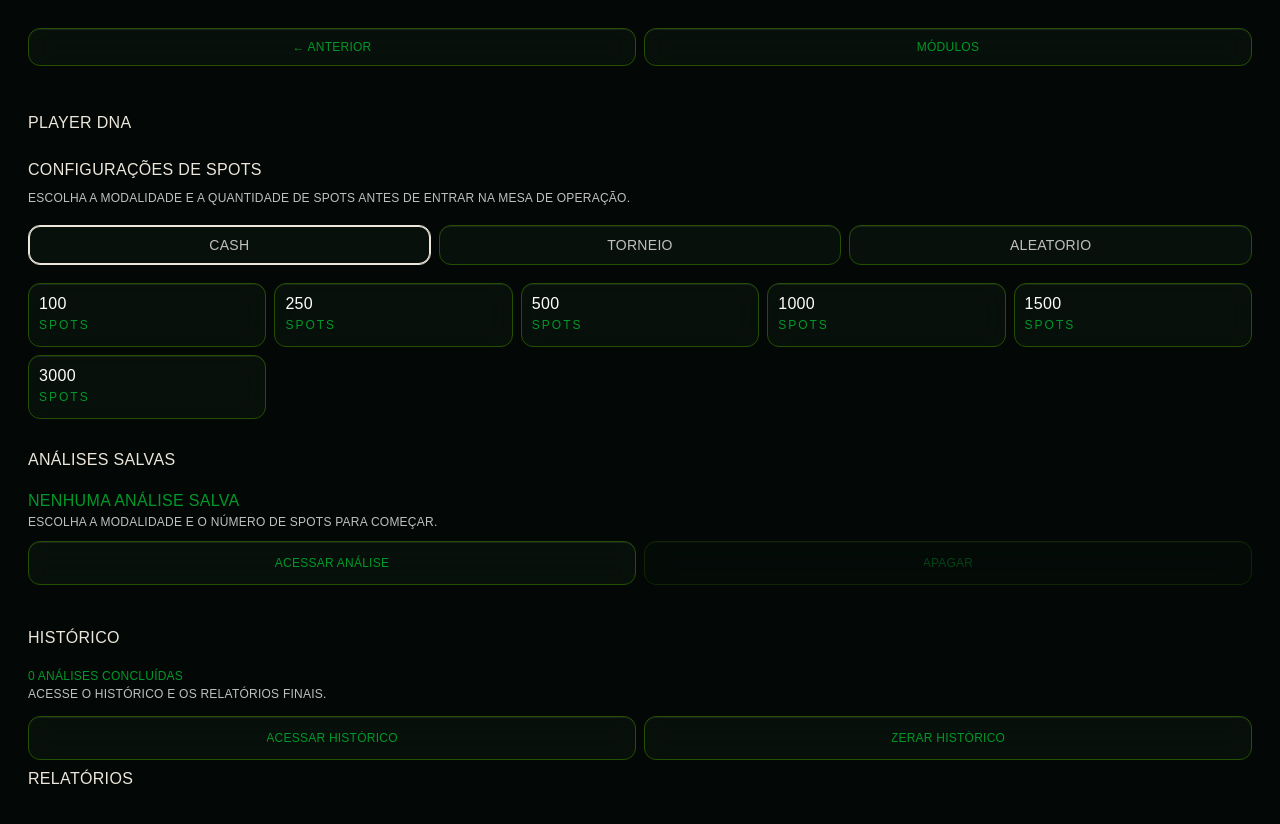
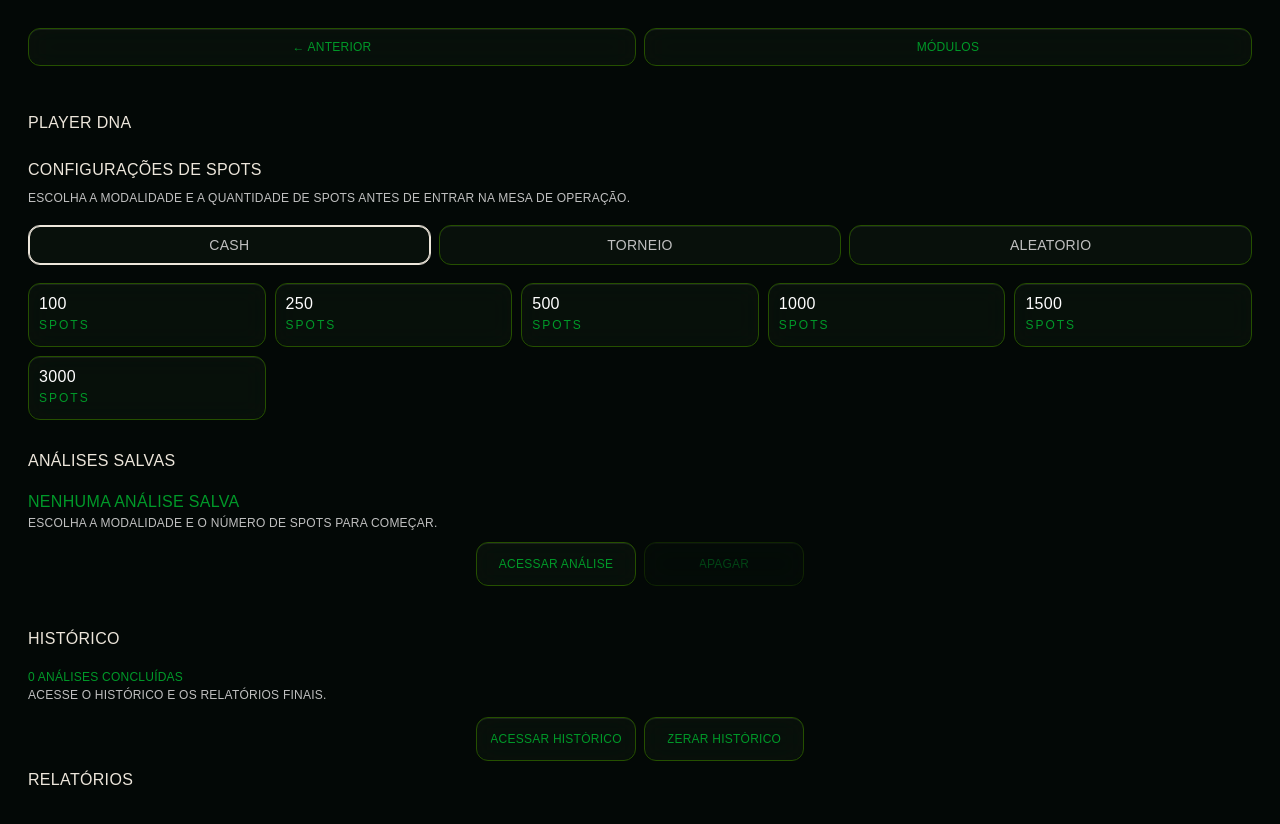
Before and after one commit to SkyareCom/gemeo.stackup.holdem-heroes, a Next.js app: page /player-dna in a window 1280 px wide. Shown: the top 824 px of the page. Built offline with nearby package versions, Linux system fonts and the light colour scheme; a web font is replaced by a local one.

Commit message:
fix: enforce one command button size while preserving poker actions and spot cards

```diff
--- a/app/button-standard.css
+++ b/app/button-standard.css
@@ -1,20 +1,24 @@
 /* PADRÃO ÚNICO DOS BOTÕES DO APP
- * ALTURA VISUAL PADRÃO: 44PX.
- * EXCEÇÕES: CARDS DE SPOTS, CARTAS E CONTROLES ESPECIALIZADOS.
- *
- * REGRA: O PADRÃO GLOBAL É A BASE. COMPONENTES ESPECÍFICOS PODEM
- * SOBRESCREVER A APARÊNCIA SEM PRECISAR LUTAR CONTRA !IMPORTANT.
+ * BOTÕES DE COMANDO: 160PX × 44PX.
+ * EXCEÇÕES: BOTÕES DE AÇÃO DO POKER, CARDS DE SPOTS, CARTAS E FECHAR MODAL.
  */
 
+:root{
+  --app-command-button-width:160px;
+  --app-command-button-height:44px;
+}
+
 html body button,
-html body a.module-back {
+html body a.module-back{
   display:inline-flex;
   align-items:center;
   justify-content:center;
-  min-width:0;
-  height:44px;
-  min-height:44px;
-  max-height:44px;
+  width:var(--app-command-button-width)!important;
+  min-width:var(--app-command-button-width)!important;
+  max-width:var(--app-command-button-width)!important;
+  height:var(--app-command-button-height)!important;
+  min-height:var(--app-command-button-height)!important;
+  max-height:var(--app-command-button-height)!important;
   margin:0;
   padding:0 10px;
   box-sizing:border-box;
@@ -36,77 +40,238 @@ html body a.module-back {
   text-transform:uppercase;
   cursor:pointer;
   touch-action:manipulation;
+  justify-self:center!important;
+  flex:0 0 var(--app-command-button-width)!important;
 }
-html body button > *,html body a.module-back > *{min-width:0;max-width:100%;margin:0;padding:0;color:inherit;-webkit-text-fill-color:inherit;font-size:inherit;font-weight:inherit;line-height:inherit;text-align:center;white-space:nowrap;overflow:hidden;text-overflow:ellipsis}
-html body button:hover,html body button:focus-visible,html body button:active,html body a.module-back:hover,html body a.module-back:focus-visible,html body a.module-back:active{border-color:#ede6db;box-shadow:inset 0 0 0 1px #ede6db;background:rgba(0,100,20,.07);color:#009929;-webkit-text-fill-color:#009929;transform:none}
+
+html body button > *,
+html body a.module-back > *{
+  min-width:0;
+  max-width:100%;
+  margin:0;
+  padding:0;
+  color:inherit;
+  -webkit-text-fill-color:inherit;
+  font-size:inherit;
+  font-weight:inherit;
+  line-height:inherit;
+  text-align:center;
+  white-space:nowrap;
+  overflow:hidden;
+  text-overflow:ellipsis;
+}
+
+html body button:hover,
+html body button:focus-visible,
+html body button:active,
+html body a.module-back:hover,
+html body a.module-back:focus-visible,
+html body a.module-back:active{
+  border-color:#ede6db;
+  box-shadow:inset 0 0 0 1px #ede6db;
+  background:rgba(0,100,20,.07);
+  color:#009929;
+  -webkit-text-fill-color:#009929;
+  transform:none;
+}
+
 html body button:disabled,
-html body button[aria-disabled="true"]{opacity:.42!important;cursor:not-allowed!important;box-shadow:none!important;pointer-events:none!important}
+html body button[aria-disabled="true"]{
+  opacity:.42!important;
+  cursor:not-allowed!important;
+  box-shadow:none!important;
+  pointer-events:none!important;
+}
 
-/* GRUPOS DE COMANDO: COLUNAS IGUAIS, SEM LARGURA FIXA GLOBAL. */
+/* GRUPOS DE BOTÕES DE COMANDO: MESMA MEDIDA, CENTRALIZADOS. */
 html body .module-navigation,
 html body .player-dna-page .history-actions,
 html body .player-dna-page .saved-analysis-panel > div:last-child,
 html body .player-dna-page .training-footer,
-html body [class*="HandReviewWorkspace_grid"],html body [class*="HandReviewWorkspace_positionGrid"],html body [class*="HandReviewWorkspace_four"],html body [class*="HandReviewWorkspace_five"],html body [class*="HandReviewWorkspace_rankGrid"],html body [class*="HandReviewWorkspace_suitGrid"],
-html body [class*="PokerAssistantWorkspace_depths"],html body [class*="PokerAssistantWorkspace_mediaActions"],html body [class*="PokerAssistantWorkspace_examples"],
-html body [class*="MathLabWorkspace_tabs"],html body [class*="MathLabWorkspace_actions"],html body [class*="MathLabWorkspace_conceptLayout"] aside {
-  display:grid!important;grid-template-columns:repeat(2,minmax(0,1fr))!important;align-items:stretch!important;gap:8px!important;width:100%!important;min-width:0!important
+html body [class*="HandReviewWorkspace_grid"],
+html body [class*="HandReviewWorkspace_positionGrid"],
+html body [class*="HandReviewWorkspace_two"],
+html body [class*="HandReviewWorkspace_four"],
+html body [class*="HandReviewWorkspace_five"],
+html body [class*="HandReviewWorkspace_rankGrid"],
+html body [class*="HandReviewWorkspace_suitGrid"],
+html body [class*="PokerAssistantWorkspace_depths"],
+html body [class*="PokerAssistantWorkspace_mediaActions"],
+html body [class*="PokerAssistantWorkspace_examples"],
+html body [class*="MathLabWorkspace_tabs"],
+html body [class*="MathLabWorkspace_actions"],
+html body [class*="MathLabWorkspace_conceptLayout"] aside{
+  display:grid!important;
+  grid-template-columns:repeat(2,var(--app-command-button-width))!important;
+  justify-content:center!important;
+  align-items:center!important;
+  gap:8px!important;
+  width:100%!important;
+  min-width:0!important;
 }
 
-html body .module-navigation > .module-back,
-html body .player-dna-page .history-actions > button,
-html body .player-dna-page .saved-analysis-panel > div:last-child > button,
-html body .player-dna-page .training-footer > button,
-html body [class*="HandReviewWorkspace_grid"] > button,html body [class*="HandReviewWorkspace_positionGrid"] > button,html body [class*="HandReviewWorkspace_four"] > button,html body [class*="HandReviewWorkspace_five"] > button,html body [class*="HandReviewWorkspace_rankGrid"] > button,html body [class*="HandReviewWorkspace_suitGrid"] > button,
-html body [class*="PokerAssistantWorkspace_depths"] > button,html body [class*="PokerAssistantWorkspace_mediaActions"] > button,html body [class*="PokerAssistantWorkspace_examples"] > button,
-html body [class*="MathLabWorkspace_tabs"] > button,html body [class*="MathLabWorkspace_actions"] > button,html body [class*="MathLabWorkspace_conceptLayout"] aside > button {
-  width:100%!important;min-width:0!important;max-width:100%!important;flex:none!important
+/* PLAYER DNA — CARDS DE SPOTS SÃO EXCEÇÃO E MANTÊM FORMATO DE CARD. */
+html body .player-dna-page .depth-choices{
+  display:grid!important;
+  grid-template-columns:repeat(5,minmax(0,1fr))!important;
+  justify-content:stretch!important;
+  gap:9px!important;
+  width:100%!important;
 }
-
-html body .player-dna-page .result > button,
-html body .player-dna-page .result > div > button {width:calc(50% - 4px)!important;max-width:calc(50% - 4px)!important;flex:0 0 calc(50% - 4px)!important}
-
-/* SPOTS — EXCEÇÃO: MANTÊM FORMATO DE CARD. */
-html body .player-dna-page .depth-choices{grid-template-columns:repeat(5,minmax(0,1fr))!important;justify-content:stretch!important}
-html body .player-dna-page .depth-choices > button{display:block!important;width:100%!important;max-width:100%!important;flex:none!important;height:auto!important;min-height:64px!important;max-height:none!important;padding:8px 10px!important;border:1px solid #183426!important;border-radius:0!important;background:#0b1710!important;color:#edf7f0!important;-webkit-text-fill-color:#edf7f0!important;overflow:visible!important;white-space:normal!important}
-html body .player-dna-page .depth-choices > button > strong{display:block!important;color:#8cf0b2!important;-webkit-text-fill-color:#8cf0b2!important;font-size:28px!important;font-weight:700!important;line-height:1!important;overflow:visible!important;text-overflow:clip!important}
-html body .player-dna-page .depth-choices > button > span{display:block!important;color:#edf7f0!important;-webkit-text-fill-color:#edf7f0!important;font-size:9px!important;letter-spacing:2px!important;overflow:visible!important;text-overflow:clip!important}
-
-/* PLAYER DNA — AÇÕES E SIZINGS SÃO EXCEÇÕES DE LARGURA. */
-html body .player-dna-page .training-session [class*="actions"] > button,
-html body .player-dna-page [class*="sizingActions"] > button {
-  display:flex!important;
-  align-items:center!important;
-  justify-content:center!important;
+html body .player-dna-page .depth-choices > button{
+  display:block!important;
   width:100%!important;
   min-width:0!important;
   max-width:100%!important;
+  height:auto!important;
+  min-height:64px!important;
+  max-height:none!important;
+  padding:8px 10px!important;
+  border:1px solid #183426!important;
+  border-radius:0!important;
+  background:#0b1710!important;
+  color:#edf7f0!important;
+  -webkit-text-fill-color:#edf7f0!important;
+  overflow:visible!important;
+  white-space:normal!important;
+  justify-self:stretch!important;
   flex:none!important;
+}
+html body .player-dna-page .depth-choices > button > strong{
+  display:block!important;
+  color:#8cf0b2!important;
+  -webkit-text-fill-color:#8cf0b2!important;
+  font-size:28px!important;
+  font-weight:700!important;
+  line-height:1!important;
+  overflow:visible!important;
+  text-overflow:clip!important;
+}
+html body .player-dna-page .depth-choices > button > span{
+  display:block!important;
+  color:#edf7f0!important;
+  -webkit-text-fill-color:#edf7f0!important;
+  font-size:9px!important;
+  letter-spacing:2px!important;
+  overflow:visible!important;
+  text-overflow:clip!important;
+}
+
+/* PLAYER DNA — BOTÕES DE AÇÃO E SIZING SÃO EXCEÇÃO. */
+html body .player-dna-page .training-session [class*="actions"] > button,
+html body .player-dna-page [class*="sizingActions"] > button,
+html body .player-dna-page .player-dna-fixed-actions-v2 > button{
+  width:100%!important;
+  min-width:0!important;
+  max-width:100%!important;
   height:44px!important;
   min-height:44px!important;
   max-height:44px!important;
-  padding:8px 10px!important;
+  padding:8px 4px!important;
   box-sizing:border-box!important;
-  overflow:hidden!important;
+  justify-self:stretch!important;
+  flex:none!important;
 }
-html body .player-dna-page .training-session [class*="actions"] > button{border:1px solid #24543a!important;border-radius:0!important;background:#0a1a11!important;color:#edf7f0!important;-webkit-text-fill-color:#edf7f0!important;font-size:10px!important;font-weight:700!important}
-html body .player-dna-page [class*="sizingActions"] > button{border:1px solid #255000!important;border-radius:12px!important;background:rgba(31,54,31,.2)!important;color:#009929!important;-webkit-text-fill-color:#009929!important;font-size:12px!important;font-weight:500!important}
+html body .player-dna-page .training-session [class*="actions"] > button{
+  border:1px solid #24543a!important;
+  border-radius:0!important;
+  background:#0a1a11!important;
+  color:#edf7f0!important;
+  -webkit-text-fill-color:#edf7f0!important;
+  font-size:10px!important;
+  font-weight:700!important;
+}
+html body .player-dna-page [class*="sizingActions"] > button{
+  border:1px solid #255000!important;
+  border-radius:12px!important;
+  background:rgba(31,54,31,.2)!important;
+  color:#009929!important;
+  -webkit-text-fill-color:#009929!important;
+  font-size:12px!important;
+  font-weight:500!important;
+}
 
-/* RODAPÉ DO PLAYER DNA — DOIS COMANDOS EXATAMENTE IGUAIS. */
-html body .player-dna-page .training-footer{display:grid!important;grid-template-columns:repeat(2,minmax(0,1fr))!important;gap:8px!important;width:100%!important;align-items:stretch!important}
-html body .player-dna-page .training-footer > button{display:flex!important;align-items:center!important;justify-content:center!important;width:100%!important;min-width:0!important;max-width:100%!important;height:44px!important;min-height:44px!important;max-height:44px!important;padding:8px!important;box-sizing:border-box!important;border-radius:12px!important;font-size:12px!important;line-height:1!important;justify-self:stretch!important;flex:none!important;overflow:hidden!important}
-html body .player-dna-page .training-footer > button > strong{font-size:12px!important;line-height:1!important;white-space:nowrap!important;overflow:visible!important;text-overflow:clip!important}
+/* RODAPÉ DO PLAYER DNA — MESMA MEDIDA DO PADRÃO GLOBAL. */
+html body .player-dna-page .training-footer{
+  display:grid!important;
+  grid-template-columns:repeat(2,var(--app-command-button-width))!important;
+  justify-content:center!important;
+  gap:8px!important;
+  width:100%!important;
+}
+html body .player-dna-page .training-footer > button{
+  width:var(--app-command-button-width)!important;
+  min-width:var(--app-command-button-width)!important;
+  max-width:var(--app-command-button-width)!important;
+  height:var(--app-command-button-height)!important;
+  min-height:var(--app-command-button-height)!important;
+  max-height:var(--app-command-button-height)!important;
+  padding:0 8px!important;
+  border-radius:12px!important;
+  font-size:10px!important;
+  justify-self:center!important;
+  flex:0 0 var(--app-command-button-width)!important;
+}
+html body .player-dna-page .training-footer > button > strong{
+  font-size:10px!important;
+  line-height:1!important;
+  white-space:nowrap!important;
+  overflow:visible!important;
+  text-overflow:clip!important;
+}
 
-html body [class*="HandReviewWorkspace_two"] > button,html body [class*="HandReviewWorkspace_actionGrid"] > button{width:100%!important;max-width:100%!important;flex:none!important;height:44px!important;min-height:44px!important;max-height:44px!important;padding:7px 8px!important;border:1px solid rgba(120,187,140,.24)!important;border-radius:9px!important;background:#07120b!important;color:#e7f6eb!important;-webkit-text-fill-color:#e7f6eb!important;font-size:.7rem!important;font-weight:700!important;overflow:hidden!important}
+/* HAND REVIEW — O GRID DE AÇÕES DE POKER TAMBÉM É EXCEÇÃO. */
+html body [class*="HandReviewWorkspace_actionGrid"]{
+  grid-template-columns:repeat(4,minmax(0,1fr))!important;
+  justify-content:stretch!important;
+}
+html body [class*="HandReviewWorkspace_actionGrid"] > button{
+  width:100%!important;
+  min-width:0!important;
+  max-width:100%!important;
+  height:44px!important;
+  min-height:44px!important;
+  max-height:44px!important;
+  justify-self:stretch!important;
+  flex:none!important;
+}
 
 /* CARTAS E FECHAR MODAL CONTINUAM FORA DO PADRÃO DE BOTÕES. */
-html body [class*="HandReviewWorkspace_card"]{width:100%!important;min-width:0!important;max-width:100%!important;height:auto!important;min-height:0!important;max-height:none!important;justify-self:stretch!important;flex:none!important}
-html body [class*="HandReviewWorkspace_modalHead"] > button{width:44px!important;min-width:44px!important;max-width:44px!important;height:44px!important;min-height:44px!important;max-height:44px!important;padding:0!important}
+html body [class*="HandReviewWorkspace_card"]{
+  width:100%!important;
+  min-width:0!important;
+  max-width:100%!important;
+  height:auto!important;
+  min-height:0!important;
+  max-height:none!important;
+  justify-self:stretch!important;
+  flex:none!important;
+}
+html body [class*="HandReviewWorkspace_modalHead"] > button{
+  width:44px!important;
+  min-width:44px!important;
+  max-width:44px!important;
+  height:44px!important;
+  min-height:44px!important;
+  max-height:44px!important;
+  padding:0!important;
+  flex:0 0 44px!important;
+}
 
 @media(max-width:800px){
-  html body .player-dna-page .depth-choices{grid-template-columns:repeat(3,minmax(0,1fr))!important}
-  html body .player-dna-page .training-session [class*="actions"] > button{padding:8px 2px!important;font-size:8px!important}
-  html body .player-dna-page [class*="sizingActions"] > button{padding:8px 4px!important;font-size:12px!important}
-  html body .player-dna-page .training-footer > button,
-  html body .player-dna-page .training-footer > button > strong{font-size:10px!important}
+  html body .player-dna-page .depth-choices{
+    grid-template-columns:repeat(3,minmax(0,1fr))!important;
+  }
+  html body .player-dna-page .training-session [class*="actions"] > button{
+    padding:8px 2px!important;
+    font-size:8px!important;
+  }
+  html body .player-dna-page [class*="sizingActions"] > button{
+    padding:8px 4px!important;
+    font-size:12px!important;
+  }
 }
+
+@media(max-width:350px){
+  :root{--app-command-button-width:148px}
+}
```
